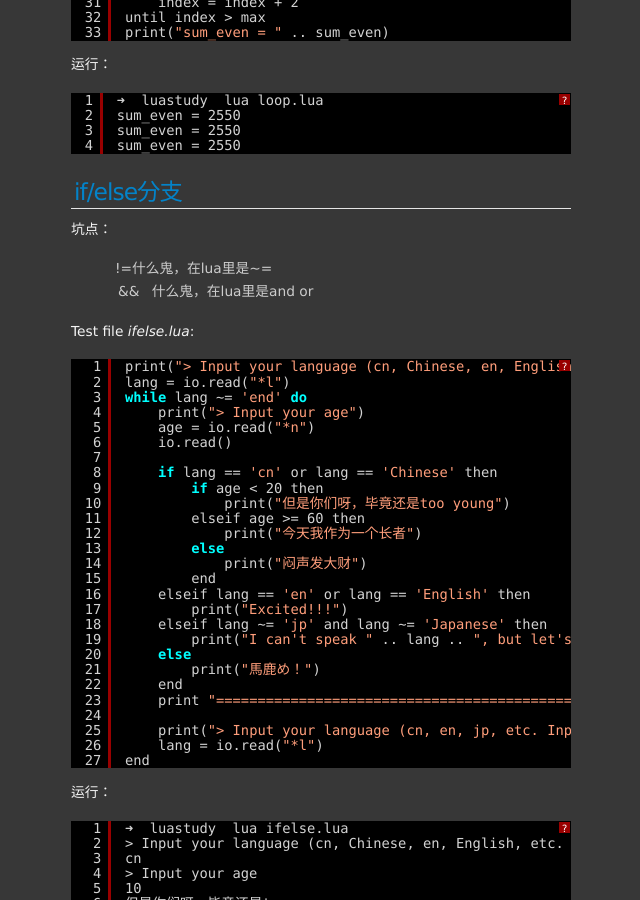
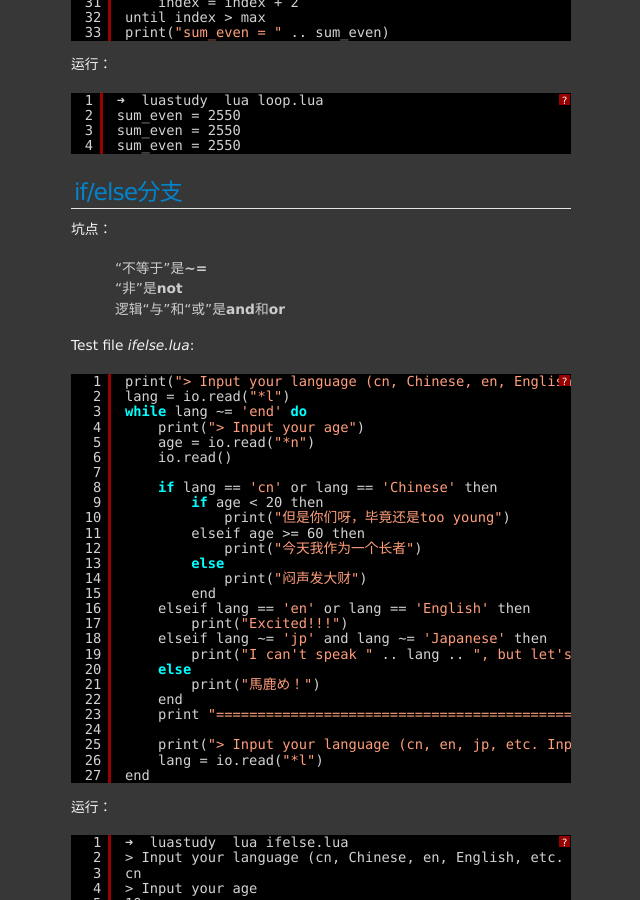
Before and after one commit to wangliyangleon/wangliyangleon-deprecated.github.io, a Jekyll site: the page built from all/tech/_posts/2015-09-14-chaojianmingluajiaocheng1.md, in a window 1280 px wide and 900 px high, scrolled down 2744 px. Shown: the whole window, without its empty margins (234-874 px from the left). Built offline with Jekyll 4.4.1, drawn with Linux system fonts in a browser that asks for light colours; comment, search, counter and statistics services are not loaded.

Commit message:
update some comment of chaojianmingluajiaocheng1

```diff
--- a/all/tech/_posts/2015-09-14-chaojianmingluajiaocheng1.md
+++ b/all/tech/_posts/2015-09-14-chaojianmingluajiaocheng1.md
@@ -188,8 +188,9 @@ sum_even = 2550
 ## if/else分支
 坑点：
 
-* !=什么鬼，在lua里是~=
-* && ||什么鬼，在lua里是and or
+* “不等于”是**~=**
+* “非”是**not**
+* 逻辑“与”和“或”是**and**和**or**
 
 Test file *ifelse.lua*:
 
```
